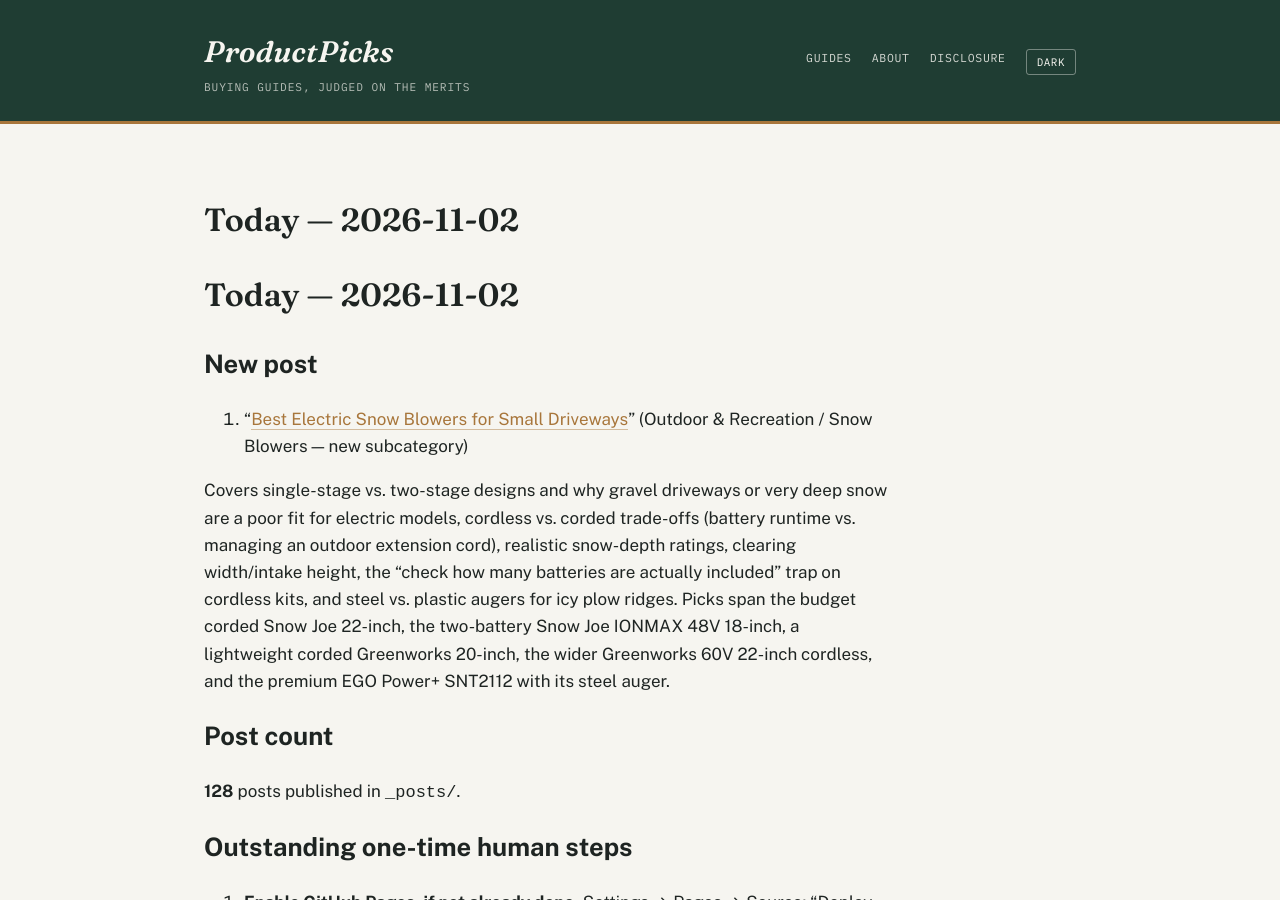
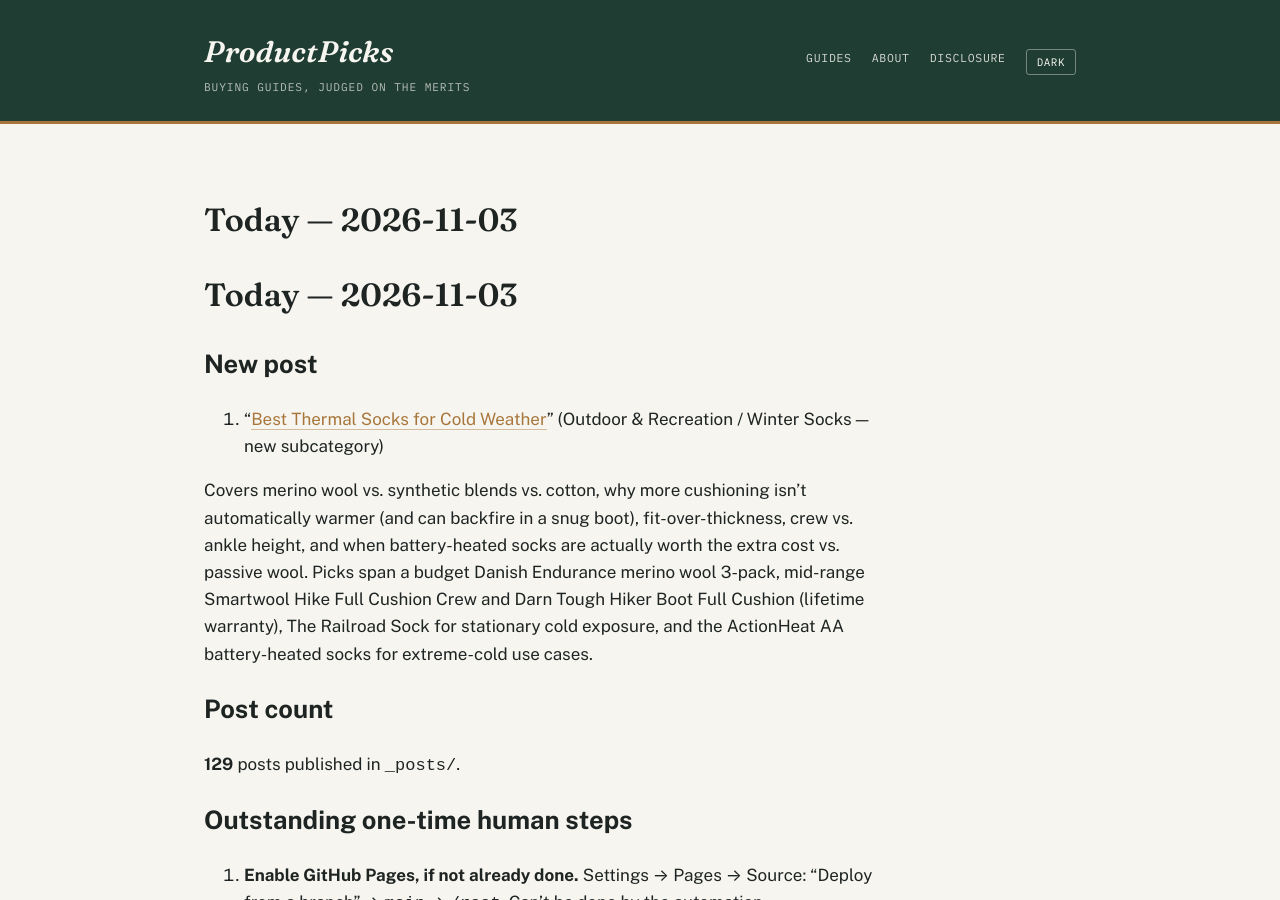
Before and after one commit to ajith198/ProductPicks, a Jekyll site: the page built from today.md, in a window 1280 px wide and 900 px high. Built offline with Jekyll 4.4.1, drawn with Linux system fonts in a browser that asks for light colours; our own code applies the rules of GitHub Pages for plain Markdown files.

Commit message:
daily: 2026-11-03 new post + log update
Co-Authored-By: Claude Sonnet 5 <noreply@anthropic.com>
Claude-Session: https://claude.ai/code/session_01UFLJpX2oYbUZee67RjJB6b

```diff
--- a/categories.md
+++ b/categories.md
@@ -1,6 +1,6 @@
 # Categories & expansion strategy
 
-**Status: multi-category, as of 2026-07-12. Updated 2026-11-02.** ProductPicks started as a pickleball-only site (see `niche.md` for that original research). This file governs the site now that it has expanded into multiple product verticals, and is the doc future automated/daily runs should consult when choosing what to write next.
+**Status: multi-category, as of 2026-07-12. Updated 2026-11-03.** ProductPicks started as a pickleball-only site (see `niche.md` for that original research). This file governs the site now that it has expanded into multiple product verticals, and is the doc future automated/daily runs should consult when choosing what to write next.
 
 ## Front matter taxonomy
 
@@ -21,7 +21,7 @@ These two fields drive the Category / Type / Year filters in the search bar on t
 |---|---|
 | Sports | Pickleball, Soccer, Tennis, Cycling, Running, Yoga, Golf, Basketball, Badminton, Swimming, Baseball, Fitness, Volleyball, Climbing, Table Tennis, Boxing, Football, Disc Golf, Skiing & Snowboarding, Ice Skating |
 | Home & Kitchen | Coffee Makers, Electric Kettles, Blenders, Air Fryers, Toaster Ovens, Rice Cookers, Stand Mixers, Robot Vacuums, Espresso Machines, Pressure Cookers, Food Processors, Knife Sets, Cast Iron Skillets, Dutch Ovens, Coffee Grinders, Water Filter Pitchers, Cordless Stick Vacuums, Vacuum Sealers, Slow Cookers, Meat Thermometers, Indoor Grills, French Press, Sous Vide Machines, Immersion Blenders, Waffle Makers, Bread Makers, Electric Griddles, Juicers, Air Purifiers, Toasters, Space Heaters, Pizza Ovens, Humidifiers, Ice Makers, Electric Blankets, Milk Frothers, Deep Fryers, Mini Fridges |
-| Outdoor & Recreation | Camping Tents, Sleeping Bags, Headlamps, Hiking Boots, Camp Stoves, Water Filters, Trekking Poles, Coolers, Backpacking Backpacks, Camp Chairs, Camping Lanterns, Fishing, Rain Jackets, Binoculars, Paddleboards, Kayaks, Life Jackets (PFDs), Hydration Packs, Sleeping Pads, Hammocks, Daypacks, Water Bottles, Multi-Tools, Camping Cots, Portable Power Stations, Grills & Smokers, Winter Gloves, Winter Boots, Base Layers, Ice Traction Devices, Snowshoes, Snow Sleds, Snow Blowers |
+| Outdoor & Recreation | Camping Tents, Sleeping Bags, Headlamps, Hiking Boots, Camp Stoves, Water Filters, Trekking Poles, Coolers, Backpacking Backpacks, Camp Chairs, Camping Lanterns, Fishing, Rain Jackets, Binoculars, Paddleboards, Kayaks, Life Jackets (PFDs), Hydration Packs, Sleeping Pads, Hammocks, Daypacks, Water Bottles, Multi-Tools, Camping Cots, Portable Power Stations, Grills & Smokers, Winter Gloves, Winter Boots, Base Layers, Ice Traction Devices, Snowshoes, Snow Sleds, Snow Blowers, Winter Socks |
 
 New subcategories can be added freely within an existing category. New top-level categories should only be added when there's a genuine cluster of buyer-intent content planned for it (not a one-off post) — keep the category list short enough that the dropdown filter stays useful.
 
--- a/today.md
+++ b/today.md
@@ -1,14 +1,14 @@
-# Today — 2026-11-02
+# Today — 2026-11-03
 
 ## New post
 
-1. "[Best Electric Snow Blowers for Small Driveways](/outdoor-recreation/buying-guides/best-electric-snow-blowers-for-small-driveways/)" (Outdoor & Recreation / Snow Blowers — new subcategory)
+1. "[Best Thermal Socks for Cold Weather](/outdoor-recreation/buying-guides/best-thermal-socks-for-cold-weather/)" (Outdoor & Recreation / Winter Socks — new subcategory)
 
-Covers single-stage vs. two-stage designs and why gravel driveways or very deep snow are a poor fit for electric models, cordless vs. corded trade-offs (battery runtime vs. managing an outdoor extension cord), realistic snow-depth ratings, clearing width/intake height, the "check how many batteries are actually included" trap on cordless kits, and steel vs. plastic augers for icy plow ridges. Picks span the budget corded Snow Joe 22-inch, the two-battery Snow Joe IONMAX 48V 18-inch, a lightweight corded Greenworks 20-inch, the wider Greenworks 60V 22-inch cordless, and the premium EGO Power+ SNT2112 with its steel auger.
+Covers merino wool vs. synthetic blends vs. cotton, why more cushioning isn't automatically warmer (and can backfire in a snug boot), fit-over-thickness, crew vs. ankle height, and when battery-heated socks are actually worth the extra cost vs. passive wool. Picks span a budget Danish Endurance merino wool 3-pack, mid-range Smartwool Hike Full Cushion Crew and Darn Tough Hiker Boot Full Cushion (lifetime warranty), The Railroad Sock for stationary cold exposure, and the ActionHeat AA battery-heated socks for extreme-cold use cases.
 
 ## Post count
 
-**128** posts published in `_posts/`.
+**129** posts published in `_posts/`.
 
 ## Outstanding one-time human steps
 
```
Also changed, not shown: TODAY.md (+1 -1 lines), _posts/2026-11-03-best-thermal-socks-for-cold-weather.md (added, +52 -0 lines), content-log.md (+1 -0 lines).
